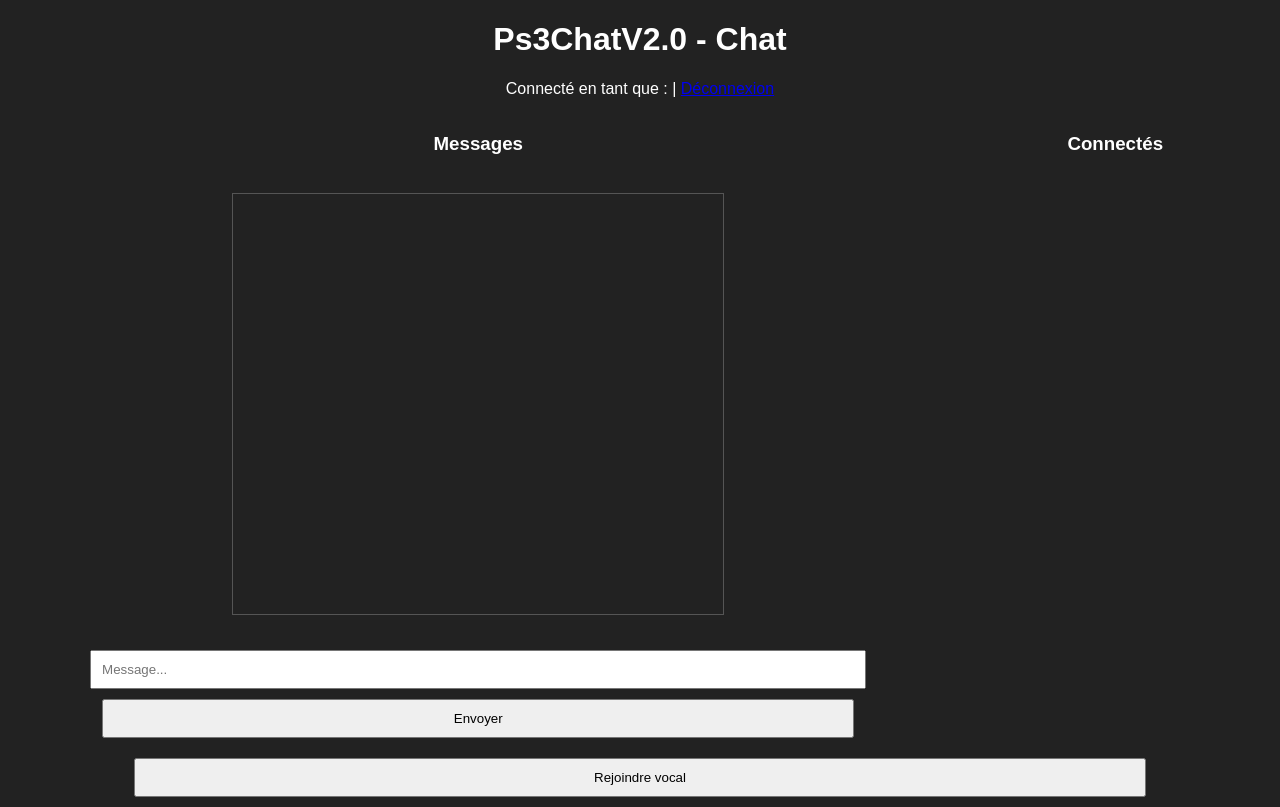
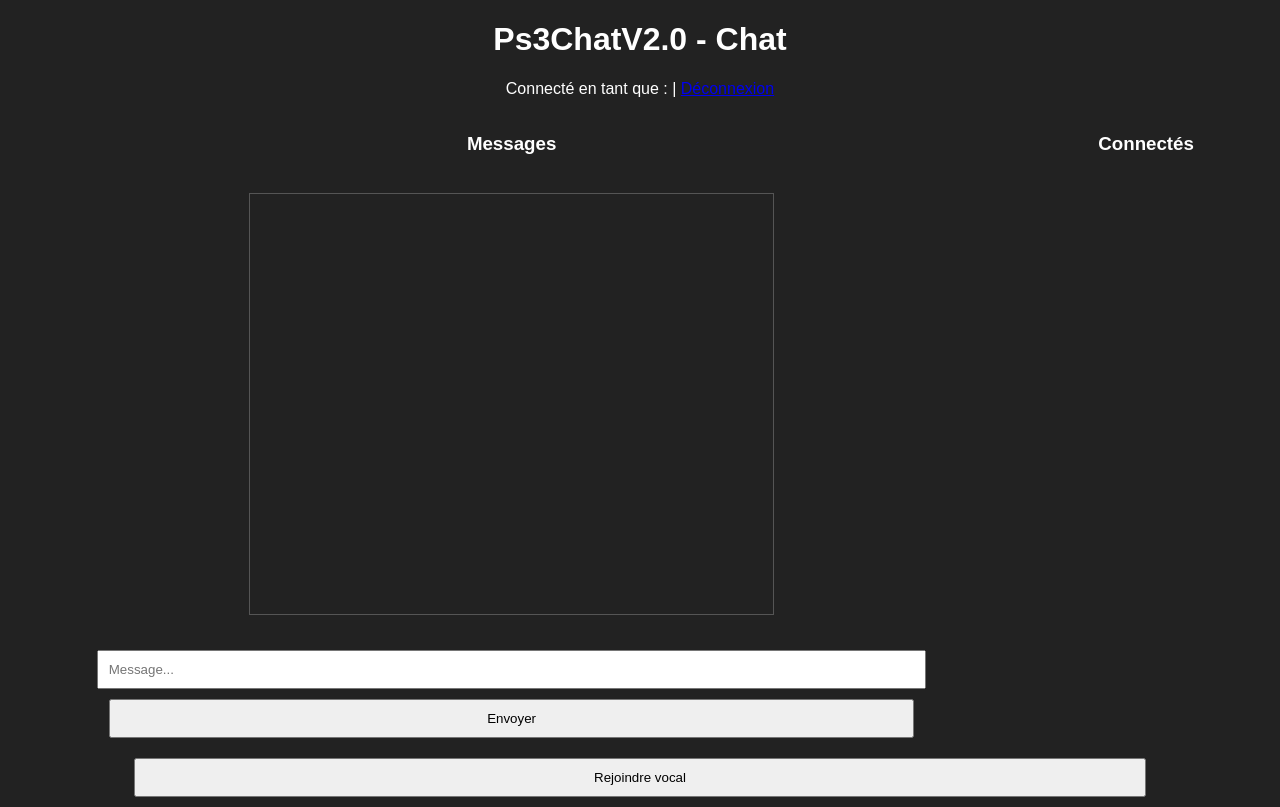
Before and after one commit to GabiMinecraft02/ps3chatV2, a Flask app: template templates/index.html in a window 1280 px wide. Run offline with Flask 3, Linux system fonts and the light colour scheme; the template is opened without the code that fills it, so the values that code supplies are empty.

Commit message:
Update index.html

```diff
--- a/templates/index.html
+++ b/templates/index.html
@@ -9,10 +9,10 @@
     <h1>Ps3ChatV2.0 - Chat</h1>
     <p>Connecté en tant que : {{ username }} | <a href="/logout">Déconnexion</a></p>
 
-<div style="display:flex; gap:10px; align-items:flex-start;">
+<div style="display:flex; gap:5px; align-items:flex-start;">
 
     <!-- Chat -->
-    <div style="flex:3; display:flex; flex-direction:column;">
+    <div style="flex:4; display:flex; flex-direction:column;">
         <h3>Messages</h3>
         <div id="chat-box" style="flex:1; overflow-y:scroll; border:1px solid #555; padding:10px; min-height:400px;"></div>
         <form id="chat-form" style="margin-top:5px;">
```
